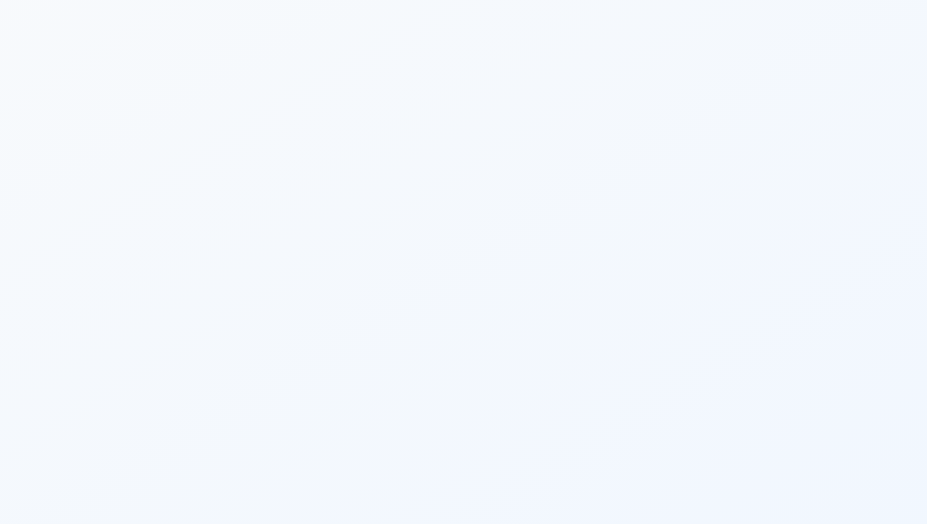
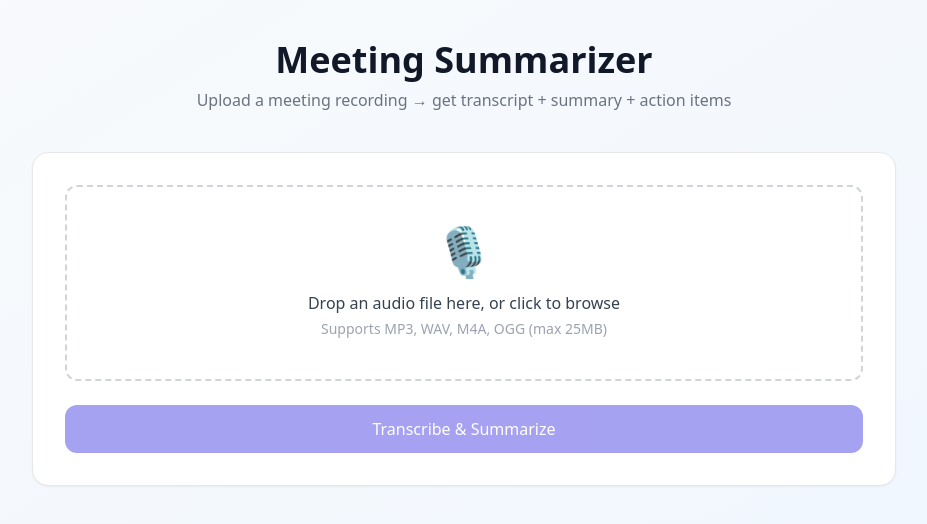
Before and after one commit to x1aevteev/meeting-summarizer, a Nuxt app: page / in a window 1280 px wide. Shown: the top 524 px of the page, without its empty margins (176-1103 px from the left). Built offline with nearby package versions, Linux system fonts and the light colour scheme.

Commit message:
feat: upload ui with drag&drop, progress, results view

```diff
--- /dev/null
+++ b/pages/index.vue
@@ -0,0 +1,234 @@
+<template>
+  <div class="max-w-4xl mx-auto px-4 py-10">
+    <div class="text-center mb-10">
+      <h1 class="text-4xl font-bold text-gray-900 mb-2">Meeting Summarizer</h1>
+      <p class="text-gray-500">Upload a meeting recording → get transcript + summary + action items</p>
+    </div>
+
+    <!-- Upload -->
+    <div v-if="!result" class="bg-white rounded-2xl shadow-sm border border-gray-200 p-8">
+      <div
+        class="border-2 border-dashed border-gray-300 rounded-xl p-10 text-center transition hover:border-indigo-400 cursor-pointer"
+        @click="fileInput?.click()"
+        @dragover.prevent
+        @drop.prevent="onDrop">
+        <div class="text-5xl mb-4">🎙️</div>
+        <p class="text-gray-700 font-medium mb-1">Drop an audio file here, or click to browse</p>
+        <p class="text-gray-400 text-sm">Supports MP3, WAV, M4A, OGG (max 25MB)</p>
+        <input ref="fileInput" type="file" accept="audio/*" class="hidden" @change="onFileSelect" />
+      </div>
+
+      <div v-if="file" class="mt-4 flex items-center gap-3 bg-gray-50 rounded-lg px-4 py-3">
+        <span class="text-2xl">🎵</span>
+        <div class="flex-1 min-w-0">
+          <div class="font-medium text-gray-800 truncate">{{ file.name }}</div>
+          <div class="text-xs text-gray-400">{{ (file.size / 1024 / 1024).toFixed(2) }} MB</div>
+        </div>
+        <button @click="file = null" class="text-gray-400 hover:text-gray-600">✕</button>
+      </div>
+
+      <div class="mt-6">
+        <button
+          @click="process"
+          :disabled="!file || loading"
+          class="w-full bg-indigo-600 text-white py-3 rounded-xl font-medium hover:bg-indigo-700 disabled:opacity-50 disabled:cursor-not-allowed transition">
+          {{ loading ? stepLabel : 'Transcribe & Summarize' }}
+        </button>
+      </div>
+
+      <div v-if="loading" class="mt-4">
+        <div class="h-2 bg-gray-100 rounded-full overflow-hidden">
+          <div class="h-full bg-indigo-500 rounded-full transition-all duration-500" :style="{ width: progress + '%' }" />
+        </div>
+        <p class="text-xs text-gray-400 mt-1 text-center">{{ stepLabel }}</p>
+      </div>
+
+      <p v-if="error" class="mt-4 text-red-600 text-sm bg-red-50 rounded-lg p-3">{{ error }}</p>
+    </div>
+
+    <!-- Results -->
+    <div v-if="result">
+      <div class="flex items-center justify-between mb-6">
+        <h2 class="text-xl font-bold text-gray-900">{{ result.title }}</h2>
+        <div class="flex gap-2">
+          <button @click="copyMarkdown" class="text-sm px-4 py-2 border border-gray-300 rounded-lg hover:bg-gray-50 transition">
+            {{ copied ? '✓ Copied' : 'Copy MD' }}
+          </button>
+          <button @click="downloadMarkdown" class="text-sm px-4 py-2 bg-indigo-600 text-white rounded-lg hover:bg-indigo-700 transition">
+            Download MD
+          </button>
+          <button @click="reset" class="text-sm px-4 py-2 border border-gray-300 rounded-lg hover:bg-gray-50 transition">
+            New Recording
+          </button>
+        </div>
+      </div>
+
+      <div class="grid grid-cols-1 md:grid-cols-3 gap-4 mb-6">
+        <div class="md:col-span-2 bg-white rounded-xl border border-gray-200 p-5">
+          <h3 class="font-semibold text-gray-800 mb-2">Summary</h3>
+          <p class="text-gray-700 text-sm leading-relaxed">{{ result.summary }}</p>
+        </div>
+        <div class="bg-white rounded-xl border border-gray-200 p-5">
+          <h3 class="font-semibold text-gray-800 mb-3">Key Points</h3>
+          <ul class="space-y-1.5">
+            <li v-for="pt in result.keyPoints" :key="pt" class="text-sm text-gray-700 flex gap-2">
+              <span class="text-indigo-500 mt-0.5">•</span> {{ pt }}
+            </li>
+          </ul>
+        </div>
+      </div>
+
+      <div class="grid grid-cols-1 md:grid-cols-2 gap-4 mb-6">
+        <div class="bg-white rounded-xl border border-gray-200 p-5">
+          <h3 class="font-semibold text-gray-800 mb-3">Action Items</h3>
+          <div v-if="result.actionItems.length" class="space-y-2">
+            <div v-for="item in result.actionItems" :key="item.task" class="flex items-start gap-3">
+              <div class="w-5 h-5 rounded border-2 border-indigo-400 flex-shrink-0 mt-0.5" />
+              <div>
+                <div class="text-sm font-medium text-gray-800">{{ item.task }}</div>
+                <div class="text-xs text-gray-400 mt-0.5">
+                  <span v-if="item.owner !== 'TBD'">{{ item.owner }}</span>
+                  <span v-if="item.deadline"> · {{ item.deadline }}</span>
+                </div>
+              </div>
+            </div>
+          </div>
+          <p v-else class="text-gray-400 text-sm">No action items</p>
+        </div>
+
+        <div class="bg-white rounded-xl border border-gray-200 p-5">
+          <h3 class="font-semibold text-gray-800 mb-3">Decisions</h3>
+          <ul v-if="result.decisions.length" class="space-y-2">
+            <li v-for="d in result.decisions" :key="d" class="text-sm text-gray-700 flex gap-2">
+              <span class="text-green-500">✓</span> {{ d }}
+            </li>
+          </ul>
+          <p v-else class="text-gray-400 text-sm">No decisions recorded</p>
+        </div>
+      </div>
+
+      <div class="bg-white rounded-xl border border-gray-200 p-5">
+        <div class="flex items-center justify-between mb-3">
+          <h3 class="font-semibold text-gray-800">Transcript</h3>
+          <span class="text-xs text-gray-400">{{ result.duration }}</span>
+        </div>
+        <p class="text-sm text-gray-700 whitespace-pre-wrap leading-relaxed">{{ transcript }}</p>
+      </div>
+    </div>
+  </div>
+</template>
+
+<script setup lang="ts">
+interface SummaryResult {
+  title: string
+  summary: string
+  keyPoints: string[]
+  actionItems: Array<{ task: string; owner: string; deadline: string }>
+  decisions: string[]
+  duration: string
+}
+
+const file = ref<File | null>(null)
+const fileInput = ref<HTMLInputElement | null>(null)
+const loading = ref(false)
+const progress = ref(0)
+const stepLabel = ref('')
+const error = ref('')
+const transcript = ref('')
+const result = ref<SummaryResult | null>(null)
+const copied = ref(false)
+
+function onFileSelect(e: Event) {
+  const input = e.target as HTMLInputElement
+  file.value = input.files?.[0] ?? null
+}
+
+function onDrop(e: DragEvent) {
+  file.value = e.dataTransfer?.files?.[0] ?? null
+}
+
+async function process() {
+  if (!file.value) return
+  loading.value = true
+  error.value = ''
+  progress.value = 10
+  stepLabel.value = 'Uploading audio...'
+
+  try {
+    const form = new FormData()
+    form.append('file', file.value)
+
+    stepLabel.value = 'Transcribing with Whisper...'
+    progress.value = 30
+
+    const { transcript: t } = await $fetch<{ transcript: string }>('/api/transcribe', {
+      method: 'POST',
+      body: form,
+    })
+    transcript.value = t
+    progress.value = 65
+    stepLabel.value = 'Generating summary with GPT-4o...'
+
+    const summary = await $fetch<SummaryResult>('/api/summarize', {
+      method: 'POST',
+      body: { transcript: t },
+    })
+    progress.value = 100
+    result.value = summary
+  } catch (e: any) {
+    error.value = e?.data?.message || 'Something went wrong. Check your OpenAI API key.'
+  } finally {
+    loading.value = false
+  }
+}
+
+function buildMarkdown(): string {
+  if (!result.value) return ''
+  const r = result.value
+  const lines = [
+    `# ${r.title}`,
+    '',
+    `> ${r.duration}`,
+    '',
+    '## Summary',
+    r.summary,
+    '',
+    '## Key Points',
+    ...r.keyPoints.map(p => `- ${p}`),
+    '',
+    '## Action Items',
+    ...r.actionItems.map(a => `- [ ] ${a.task}${a.owner !== 'TBD' ? ` — ${a.owner}` : ''}${a.deadline ? ` (${a.deadline})` : ''}`),
+    '',
+    '## Decisions',
+    ...r.decisions.map(d => `- ✓ ${d}`),
+    '',
+    '## Transcript',
+    transcript.value,
+  ]
+  return lines.join('\n')
+}
+
+async function copyMarkdown() {
+  await navigator.clipboard.writeText(buildMarkdown())
+  copied.value = true
+  setTimeout(() => copied.value = false, 2000)
+}
+
+function downloadMarkdown() {
+  const blob = new Blob([buildMarkdown()], { type: 'text/markdown' })
+  const url = URL.createObjectURL(blob)
+  const a = document.createElement('a')
+  a.href = url
+  a.download = `meeting-summary-${Date.now()}.md`
+  a.click()
+  URL.revokeObjectURL(url)
+}
+
+function reset() {
+  file.value = null
+  result.value = null
+  transcript.value = ''
+  error.value = ''
+  progress.value = 0
+}
+</script>
```
